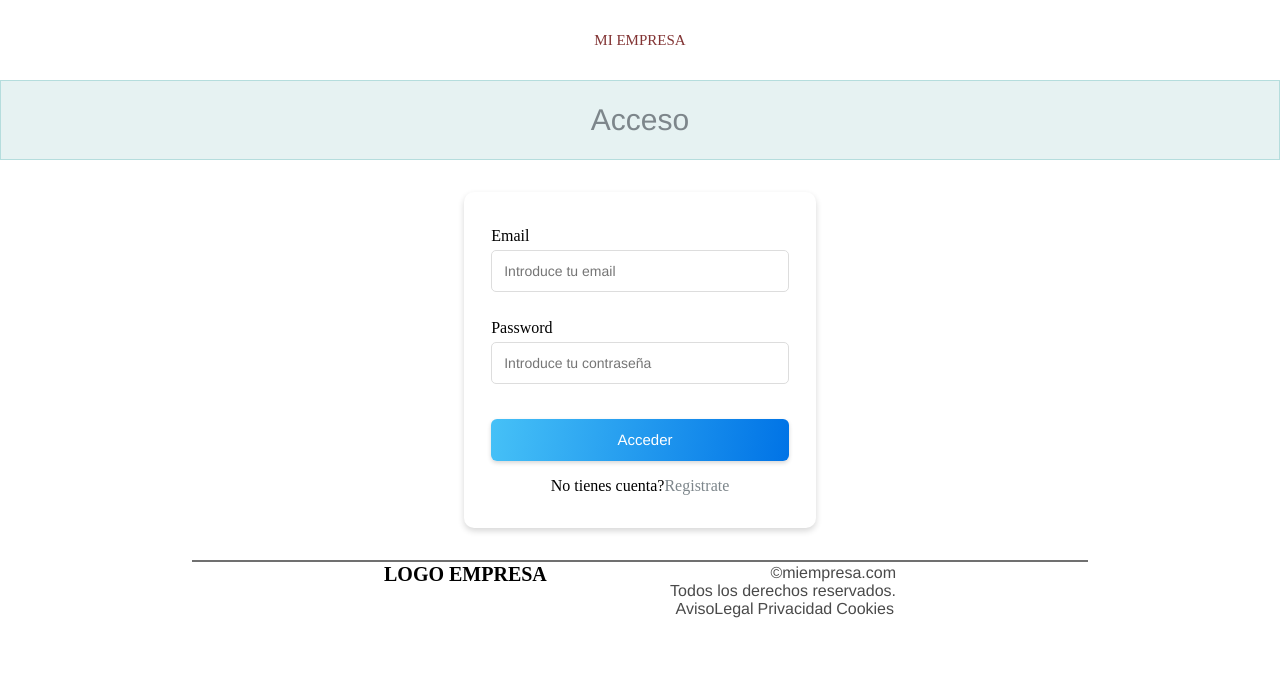
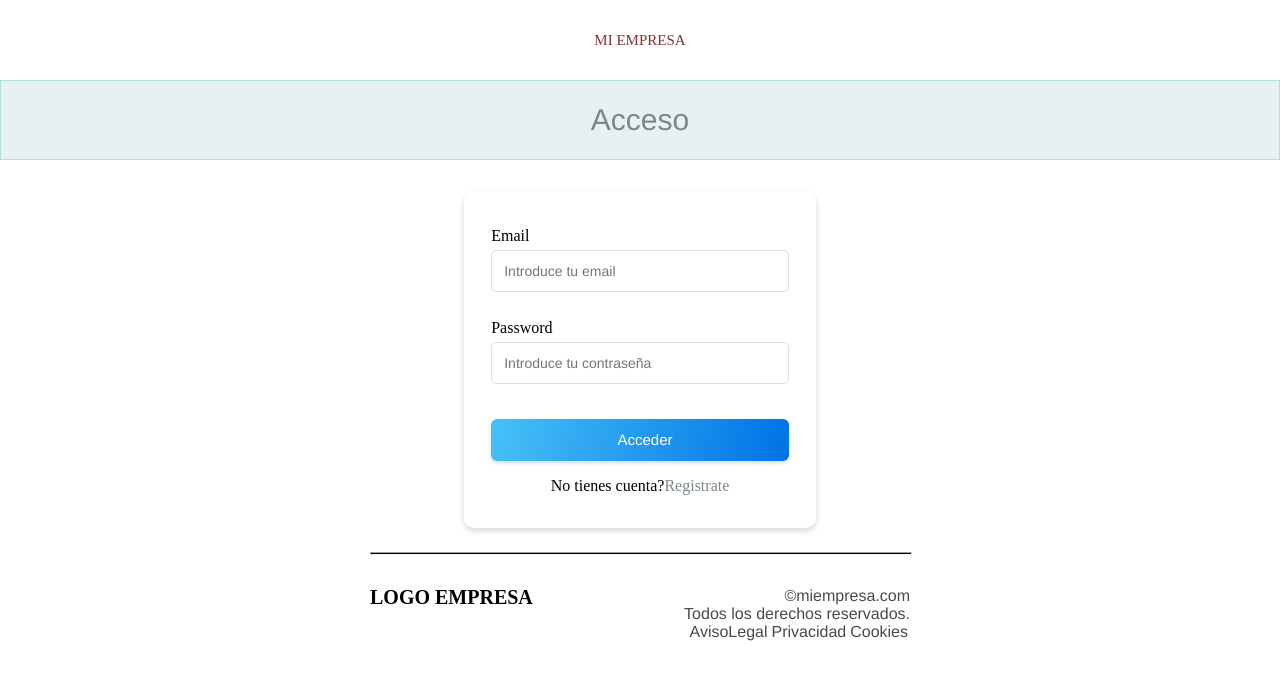
Before and after one commit to IT-Academy-BCN/ita-directory, a React (Create React App) app: page /login in a window 1280 px wide. Shown: the top 680 px of the page. Built offline with nearby package versions, Linux system fonts and the light colour scheme.

Commit message:
first commit

```diff
--- a/src/components/layout/Footer/Footer.js
+++ b/src/components/layout/Footer/Footer.js
@@ -1,12 +1,13 @@
 import React from "react";
-import {Anchor, Copyright, Rights, Information, Legal, Logo, StyledFooter} from "./styles";
+import {Wrapper, Anchor, Copyright, Rights, Information, Legal, Logo, StyledFooter} from "./styles";
 // import Colors from "theme/Colors";
 
 const Footer = () => {
 	return (
+		<Wrapper>
+			<hr />
 			<StyledFooter>
-
-			<Logo> LOGO EMPRESA </Logo>
+				<Logo>LOGO EMPRESA</Logo>
 				<Information>
 					<Copyright> ©miempresa.com </Copyright>
 					<Rights> Todos los derechos reservados.</Rights>
@@ -17,6 +18,7 @@ const Footer = () => {
 					</Legal>
 				</Information>
 			</StyledFooter>
+		</Wrapper>
 	);
 };
 
--- a/src/components/layout/Footer/styles.js
+++ b/src/components/layout/Footer/styles.js
@@ -1,32 +1,33 @@
 import styled from "styled-components";
 import Colors from "theme/Colors";
 
+export const Wrapper = styled.div`
+	display: flex;
+	flex-direction: column;
+	width: 100%;
+	max-width: 600px;
+	margin: 0 auto;
+	padding-left: 30px;
+	padding-right: 30px;
+
+	hr {
+		width: 100%;
+		display: block;
+		height: 1px;
+		background-color: black;
+	}
+`;
+
 export const StyledFooter = styled.footer`
-	@media only screen and (min-width: 1020px) {
-		display: flex;
-		flex-wrap: wrap;
-		justify-content: space-between;
-		padding: 2px 15vw;
-		border-top: 2px solid #707070;
-		margin: 15vw;
-		margin-bottom: 3rem;
-		margin-top: 1rem;
-	}
-	@media only screen and (max-width: 1019px) {
-		display: flex;
-		flex-wrap: wrap;
-		justify-content: space-between;
-		padding: 2px 15vw;
-		border-top: 2px solid #707070;
-		margin: 15vw;
-		margin-bottom: 2rem;
-		margin-top: 1rem;
-	}
+	display: flex;
+	flex-direction: row;
+	justify-content: space-between;
+	margin-top: 1.5rem;
+
 	@media only screen and (max-width: 468px) {
 		display: flex;
 		flex-wrap: wrap;
 		justify-content: center;
-		border-top: 2px solid #707070;
 		margin: 1rem;
 	}
 `;
@@ -63,6 +64,7 @@ export const Logo = styled.div`
 `;
 
 export const Information = styled.div`
+	text-align: right;
 	@media only screen and (min-width: 1020px) {
 		text-align: right;
 		font: normal normal normal 16px Helvetica Neue;
```
Lines whose indentation alone changed are shown as unchanged.
